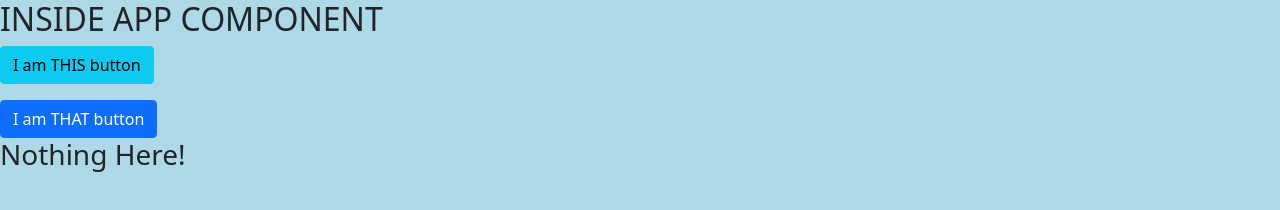
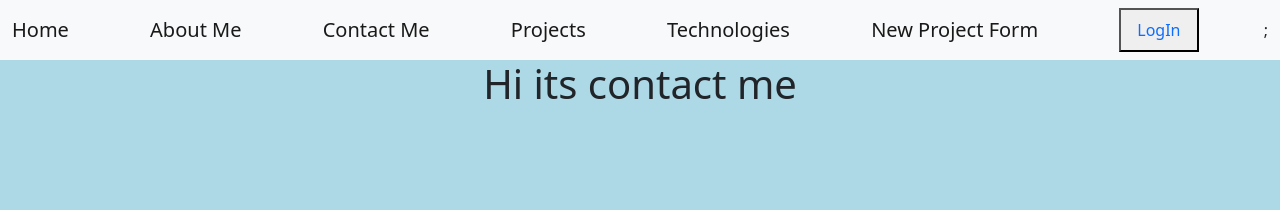
Before and after one commit to RKBGK/profile-rk, a React app: page /contact in a window 1280 px wide. Built offline with nearby package versions, Linux system fonts and the light colour scheme; some packages are replaced by stand-ins of ours; no server answers.

Commit message:
working on routing

```diff
--- a/package.json
+++ b/package.json
@@ -1,5 +1,5 @@
 {
-  "name": "react-template-2021",
+  "name": "ruby-kaur-2021",
   "version": "0.1.0",
   "private": true,
   "dependencies": {
@@ -10,6 +10,7 @@
     "firebase": "^8.2.0",
     "prop-types": "^15.7.2",
     "react": "^17.0.2",
+    "react-card-with-image": "^1.1.3",
     "react-dom": "^17.0.2",
     "react-router-dom": "^5.3.0",
     "react-scripts": "4.0.3",
--- a/public/index.html
+++ b/public/index.html
@@ -24,7 +24,7 @@
       work correctly both with client-side routing and a non-root public URL.
       Learn how to configure a non-root public URL by running `npm run build`.
     -->
-    <title>CHANGE ME - REACT TEMPLATE</title>
+    <title>Bio - Ruby Kaur</title>
   </head>
   <body>
     <noscript>You need to enable JavaScript to run this app.</noscript>
--- /dev/null
+++ b/src/Components/Navigation.js
@@ -0,0 +1,51 @@
+import React from 'react';
+import { Link } from 'react-router-dom';
+import PropTypes from 'prop-types';
+import { signOutUser, signInUser } from '../api/auth';
+
+export default function Navigation({ user }) {
+  return (
+    <div>
+      <nav className="navbar navbar-expand-lg navbar-light bg-light">
+        <div className="container-fluid">
+          <Link className="navbar-brand" to="/">
+            Home
+          </Link>
+          <Link className="navbar-brand" to="/aboutme">
+            About Me
+          </Link>
+          <Link className="navbar-brand" to="/contact">
+            Contact Me
+          </Link>
+          <Link className="navbar-brand" to="/projects">
+            Projects
+          </Link>
+          <Link className="navbar-brand" to="/technologies">
+            Technologies
+          </Link>
+          <Link className="navbar-brand" to="/create">
+            New Project Form
+          </Link>
+          {user ? (
+            <button type="button" className="nav-link" onClick={signOutUser}>
+              Logout
+            </button>
+          ) : (
+            <button type="button" className="nav-link" onClick={signInUser}>
+              LogIn
+            </button>
+          )}
+          ;
+        </div>
+      </nav>
+    </div>
+  );
+}
+
+Navigation.propTypes = {
+  user: PropTypes.node,
+};
+
+Navigation.defaultProps = {
+  user: null,
+};
--- a/src/Initialize/index.js
+++ b/src/Initialize/index.js
@@ -1,37 +1,36 @@
-import React, { useState } from 'react';
+import React, { useState, useEffect } from 'react';
+import firebase from 'firebase/app';
+import 'firebase/auth';
+// import SignIn from '../views/SignIn';
+import Navigation from '../Components/Navigation';
+import Routes from '../routes';
 
 function Initialize() {
-  const [domWriting, setDomWriting] = useState('Nothing Here!');
+  const [user, setUser] = useState(null);
 
-  const handleClick = (e) => {
-    console.warn(`You clicked ${e.target.id}`);
-    setDomWriting(`You clicked ${e.target.id}! Check the Console!`);
-  };
+  useEffect(() => {
+    firebase.auth().onAuthStateChanged((authed) => {
+      if (authed) {
+        const userInfoObj = {
+          fullName: authed.displayName,
+          profileImage: authed.photoURL,
+          uid: authed.uid,
+          user: authed.email.split('@')[0],
+        };
+        setUser(userInfoObj);
+      } else if (user || user === null) {
+        setUser(false);
+      }
+    });
+  }, []);
 
   return (
     <div className="App">
-      <h2>INSIDE APP COMPONENT</h2>
-      <div>
-        <button
-          type="button"
-          id="this-button"
-          className="btn btn-info"
-          onClick={handleClick}
-        >
-          I am THIS button
-        </button>
-      </div>
-      <div>
-        <button
-          type="button"
-          id="that-button"
-          className="btn btn-primary mt-3"
-          onClick={handleClick}
-        >
-          I am THAT button
-        </button>
-      </div>
-      <h3>{domWriting}</h3>
+      <>
+        <Navigation user={user} />
+        <Routes />
+        {/* <SignIn user={userInfoObj} /> */}
+      </>
     </div>
   );
 }
--- a/src/index.js
+++ b/src/index.js
@@ -1,14 +1,20 @@
 import React from 'react';
 import ReactDOM from 'react-dom';
+import { BrowserRouter as Router } from 'react-router-dom';
 import './styles/index.scss';
+import firebase from 'firebase';
+import firebaseConfig from './api/apiKeys';
 import Initialize from './Initialize';
 import reportWebVitals from './reportWebVitals';
+import 'bootstrap/dist/css/bootstrap.min.css';
 
-import 'bootstrap/dist/css/bootstrap.min.css';
+firebase.initializeApp(firebaseConfig);
 
 ReactDOM.render(
   <React.StrictMode>
-    <Initialize />
+    <Router>
+      <Initialize />
+    </Router>
   </React.StrictMode>,
   document.getElementById('root'),
 );
--- a/src/routes/index.js
+++ b/src/routes/index.js
@@ -1 +1,21 @@
-// index for router
+import React from 'react';
+import { Route, Switch } from 'react-router-dom';
+import AboutMe from '../views/AboutMe';
+import ContactMe from '../views/ContactMe';
+import Projects from '../views/Projects';
+import Technologies from '../views/Technologies';
+import Home from '../views/Home';
+
+export default function Routes() {
+  return (
+    <div>
+      <Switch>
+        <Route exact path="/" component={Home} />
+        <Route exact path="/aboutme" component={AboutMe} />
+        <Route exact path="/contact" component={ContactMe} />
+        <Route exact path="/projects" component={Projects} />
+        <Route exact path="/technologies" component={Technologies} />
+      </Switch>
+    </div>
+  );
+}
--- /dev/null
+++ b/src/views/AboutMe.js
@@ -0,0 +1,9 @@
+import React from 'react';
+
+export default function AboutMe() {
+  return (
+    <>
+      <h1 className="text-center">Hi its about me</h1>
+    </>
+  );
+}
--- /dev/null
+++ b/src/views/ContactMe.js
@@ -0,0 +1,9 @@
+import React from 'react';
+
+export default function ContactMe() {
+  return (
+    <>
+      <h1 className="text-center">Hi its contact me</h1>
+    </>
+  );
+}
--- /dev/null
+++ b/src/views/Home.js
@@ -0,0 +1,9 @@
+import React from 'react';
+
+export default function Home() {
+  return (
+    <>
+      <h1 className="text-center">Hi its Home</h1>
+    </>
+  );
+}
--- /dev/null
+++ b/src/views/Projects.js
@@ -0,0 +1,9 @@
+import React from 'react';
+
+export default function Projects() {
+  return (
+    <>
+      <h1 className="text-center">Hi its about Projects</h1>
+    </>
+  );
+}
--- /dev/null
+++ b/src/views/Technologies.js
@@ -0,0 +1,9 @@
+import React from 'react';
+
+export default function Technologies() {
+  return (
+    <>
+      <h1 className="text-center">Hi its about Technologies</h1>
+    </>
+  );
+}
```
Also changed, not shown: 1 other file.
